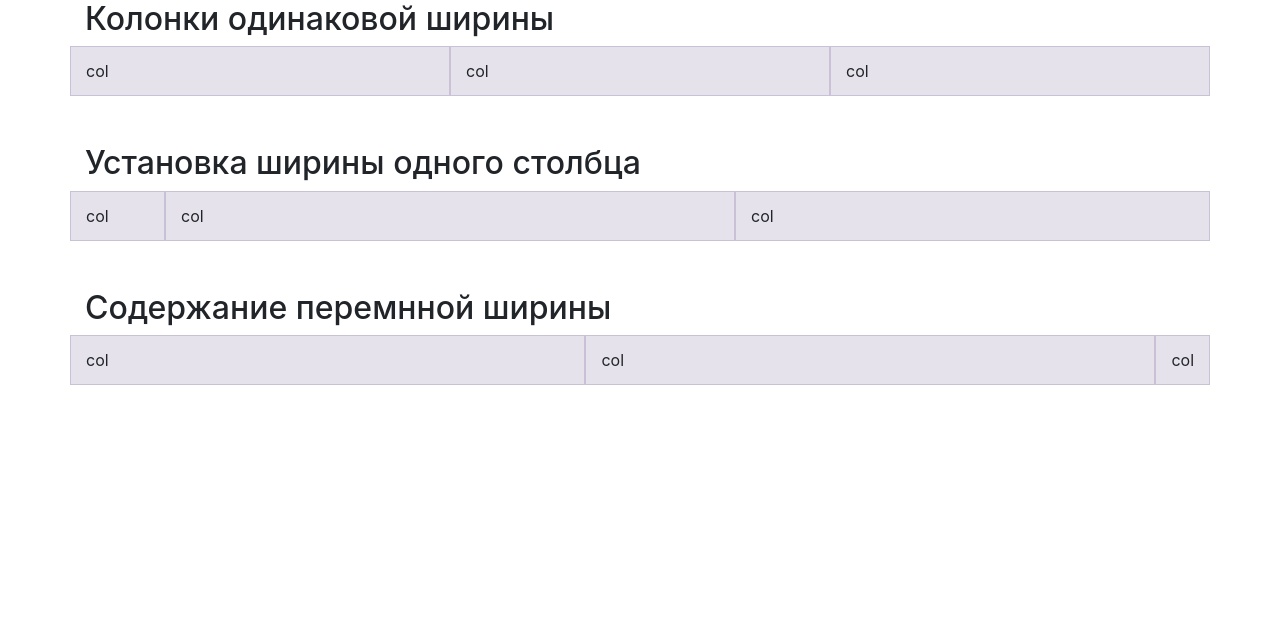
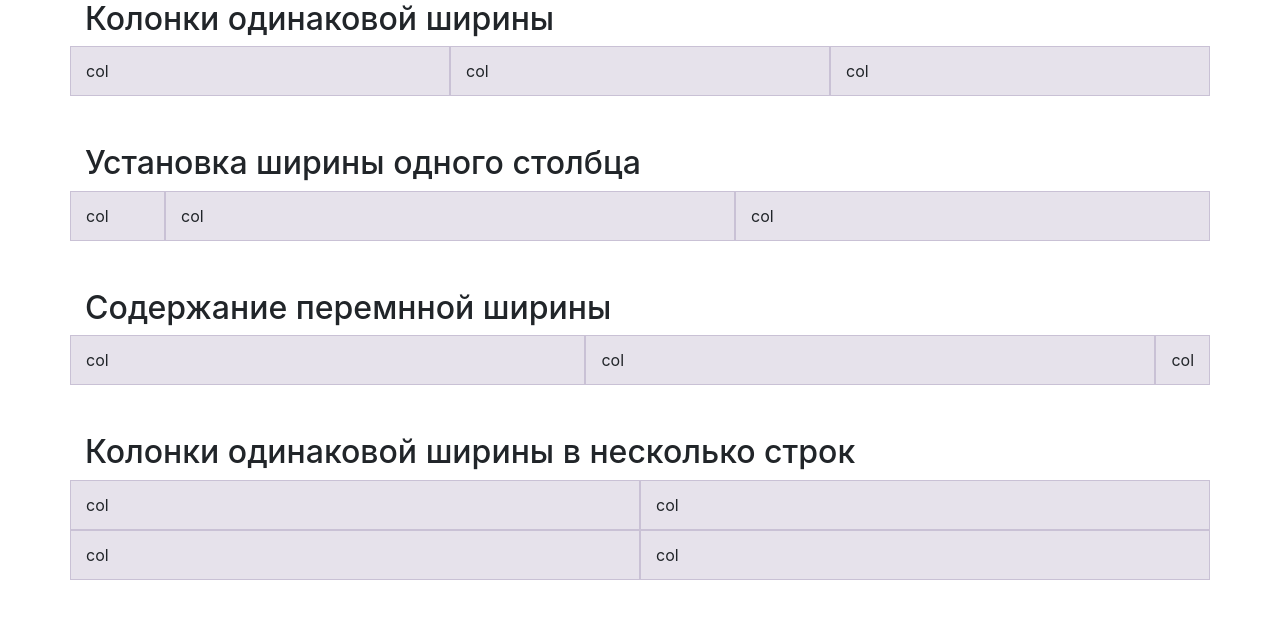
Before and after one commit to AntonVoronezh/Bootstrap-4, a plain HTML site: page index.html in a window 1280 px wide. Drawn offline with nearby package versions, Linux system fonts and the light colour scheme.

Commit message:
Equal-width multi-row

```diff
--- a/index.html
+++ b/index.html
@@ -48,6 +48,16 @@
         <div class="col-6">col</div>
         <div class="col-auto">col</div>
       </div>
+
+      <h2 class="mt-5">Колонки одинаковой ширины в несколько строк</h2>
+
+      <div class="row">
+        <div class="col">col</div>
+        <div class="col">col</div>
+        <div class="w-100"></div>
+        <div class="col">col</div>
+        <div class="col">col</div>
+      </div>
     </div>
   </div>
 
```
